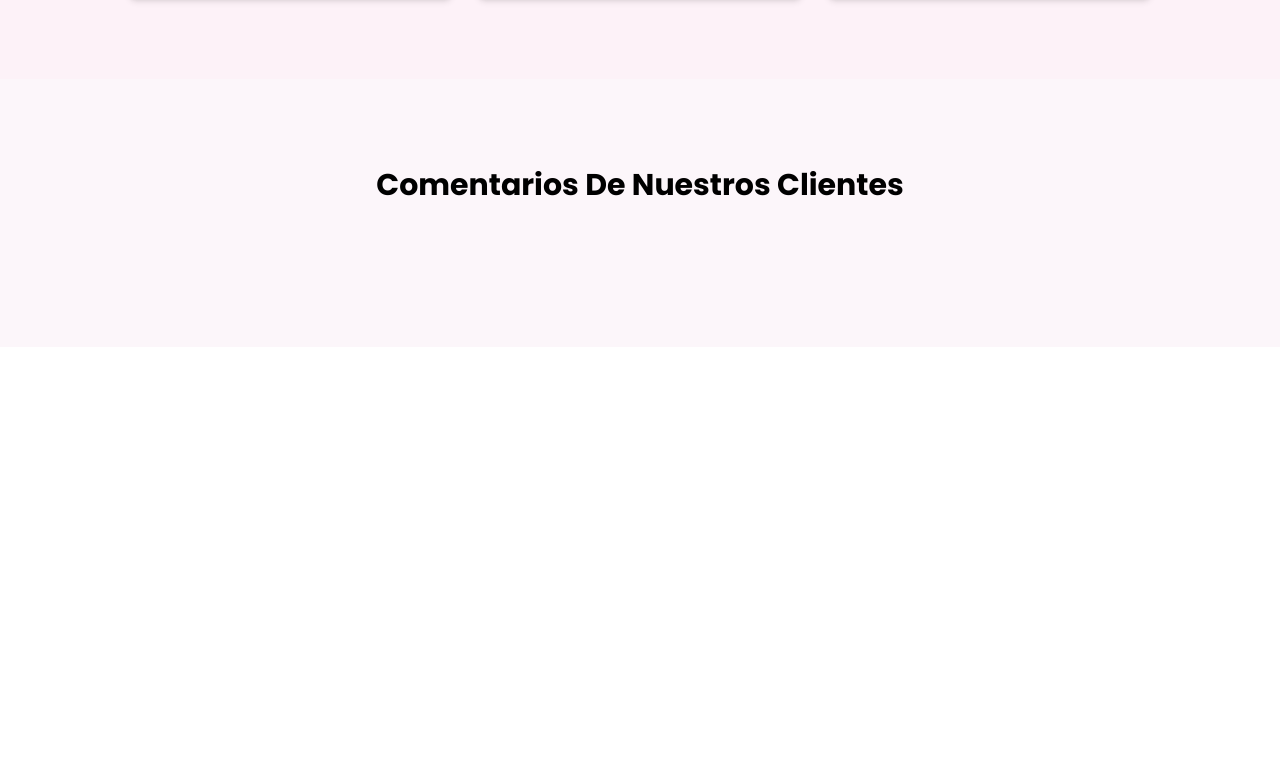
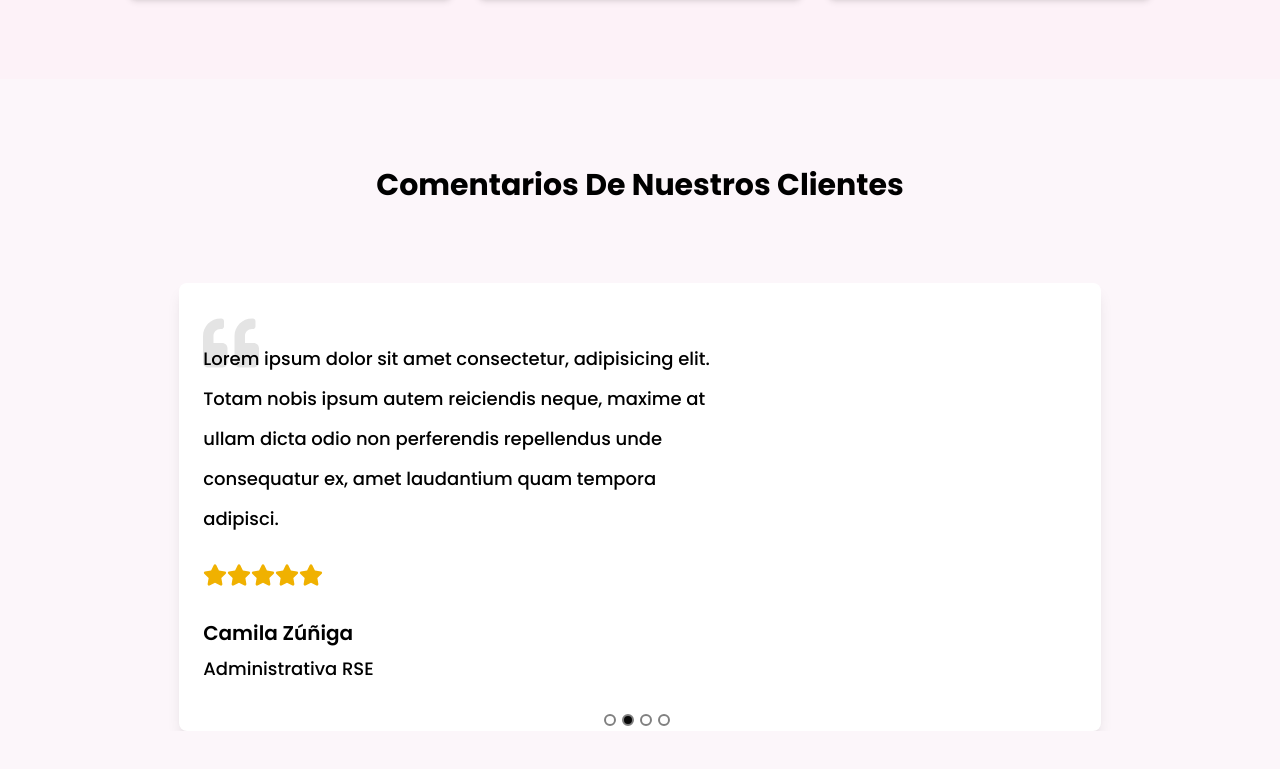
Before and after one commit to Tapricio/landing_page, a Next.js app: page / in a window 1280 px wide. Shown: the part 2617-3386 px from the top of the page. Before the commit the page ends 2964 px from the top, so only its background shows below. Built offline with nearby package versions, Linux system fonts and the light colour scheme.

Commit message:
dev reviews

```diff
--- a/components/Home/Review/Review.tsx
+++ b/components/Home/Review/Review.tsx
@@ -1,3 +1,4 @@
+"use client";
 import React from "react";
 import Carousel from "react-multi-carousel";
 import "react-multi-carousel/lib/styles.css";
@@ -38,7 +39,26 @@ const Review = () => {
           responsive={responsive}
           showDots
         >
-          <ReviewCard />
+          <ReviewCard
+            job="Asistente Soporte y Redes"
+            name="Patricio Torres"
+            image="/images/c1.png"
+          />
+          <ReviewCard
+            job="Administrativa RSE"
+            name="Camila Zúñiga"
+            image="/images/c2.png"
+          />
+          <ReviewCard
+            job="La mejor"
+            name="Camilita Paz"
+            image="/images/c1.png"
+          />
+          <ReviewCard
+            job="Mi 100%"
+            name="Cami mi amor"
+            image="/images/c2.png"
+          />
         </Carousel>
       </div>
     </div>
--- a/components/Home/Review/ReviewCard.tsx
+++ b/components/Home/Review/ReviewCard.tsx
@@ -1,7 +1,39 @@
 import React from "react";
+import { FaQuoteLeft, FaStar } from "react-icons/fa";
 
-const ReviewCard = () => {
-  return <div></div>;
+type Props = () => {
+  name: string;
+  image: string;
+  job: string;
+};
+
+const ReviewCard = ({ name, image, job }: Props) => {
+  return (
+    <div className="w-full lg:w-[90%] relative mx-auto p-6 bg-white shadow-lg rounded-lg">
+      <div>
+        <FaQuoteLeft className="w-14 h-14 opacity-10 absolute top-8" />
+      </div>
+      <div className="grid grid-cols-1 lg:grid-cols-5 gap-6 items-center">
+        <div className="col-span-3 order-2 lg:order-1">
+          <p className="mt-8 text-sm sm:text-base md:text-lg font-medium leading-[1.5rem] sm:leading-[1.8rem] md:leading-[2.5rem]">
+            Lorem ipsum dolor sit amet consectetur, adipisicing elit. Totam
+            nobis ipsum autem reiciendis neque, maxime at ullam dicta odio non
+            perferendis repellendus unde consequatur ex, amet laudantium quam
+            tempora adipisci.
+          </p>
+          <div className="flex items-center mt-6">
+            <FaStar className="text-yellow-500 w-6 h-6" />
+            <FaStar className="text-yellow-500 w-6 h-6" />
+            <FaStar className="text-yellow-500 w-6 h-6" />
+            <FaStar className="text-yellow-500 w-6 h-6" />
+            <FaStar className="text-yellow-500 w-6 h-6" />
+          </div>
+          <h1 className="text-xl font-semibold mt-8">{name}</h1>
+          <p className="mt-2 text-lg text-grey-600 font-medium mb-6">{job}</p>
+        </div>
+      </div>
+    </div>
+  );
 };
 
 export default ReviewCard;
```
